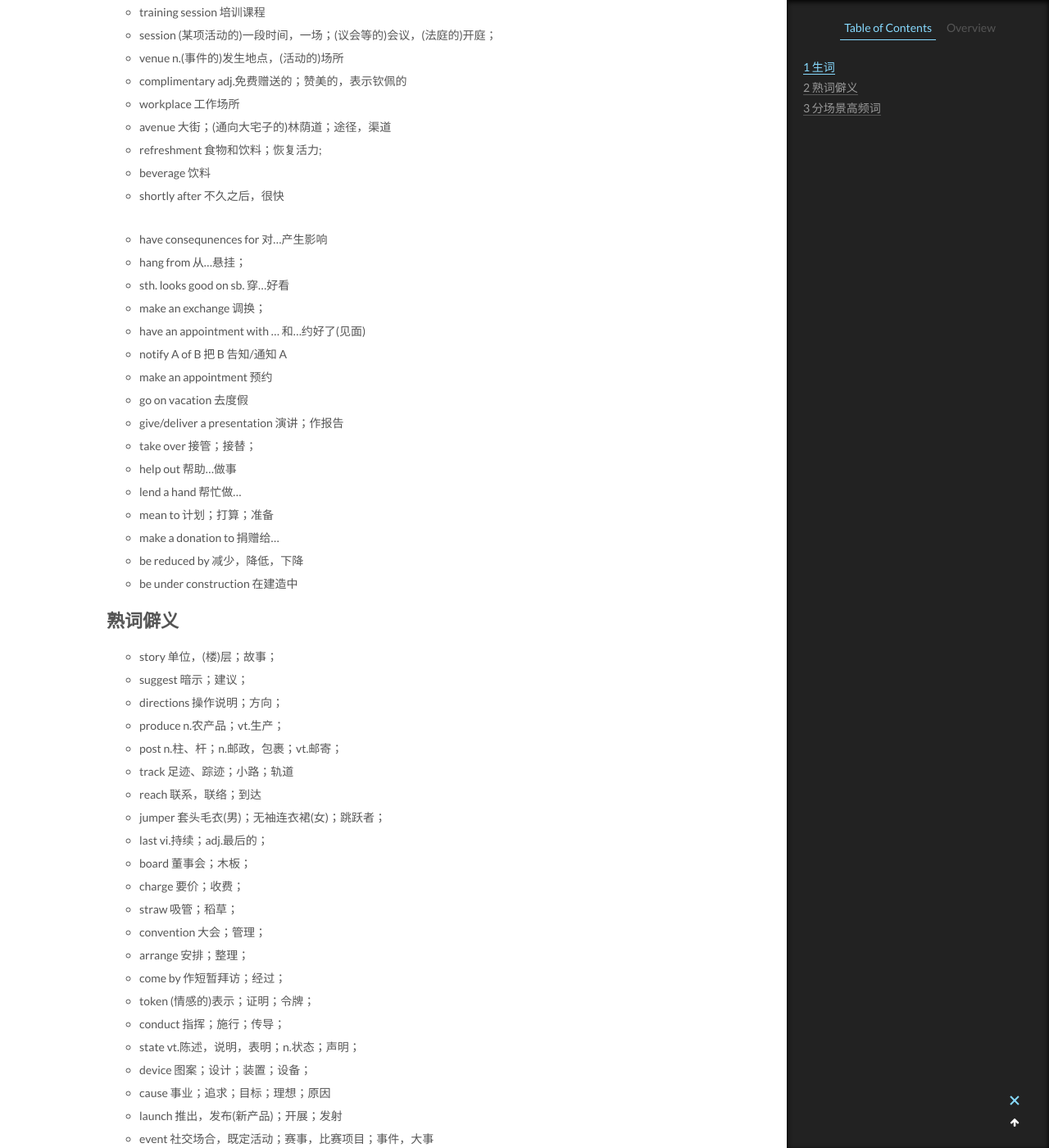
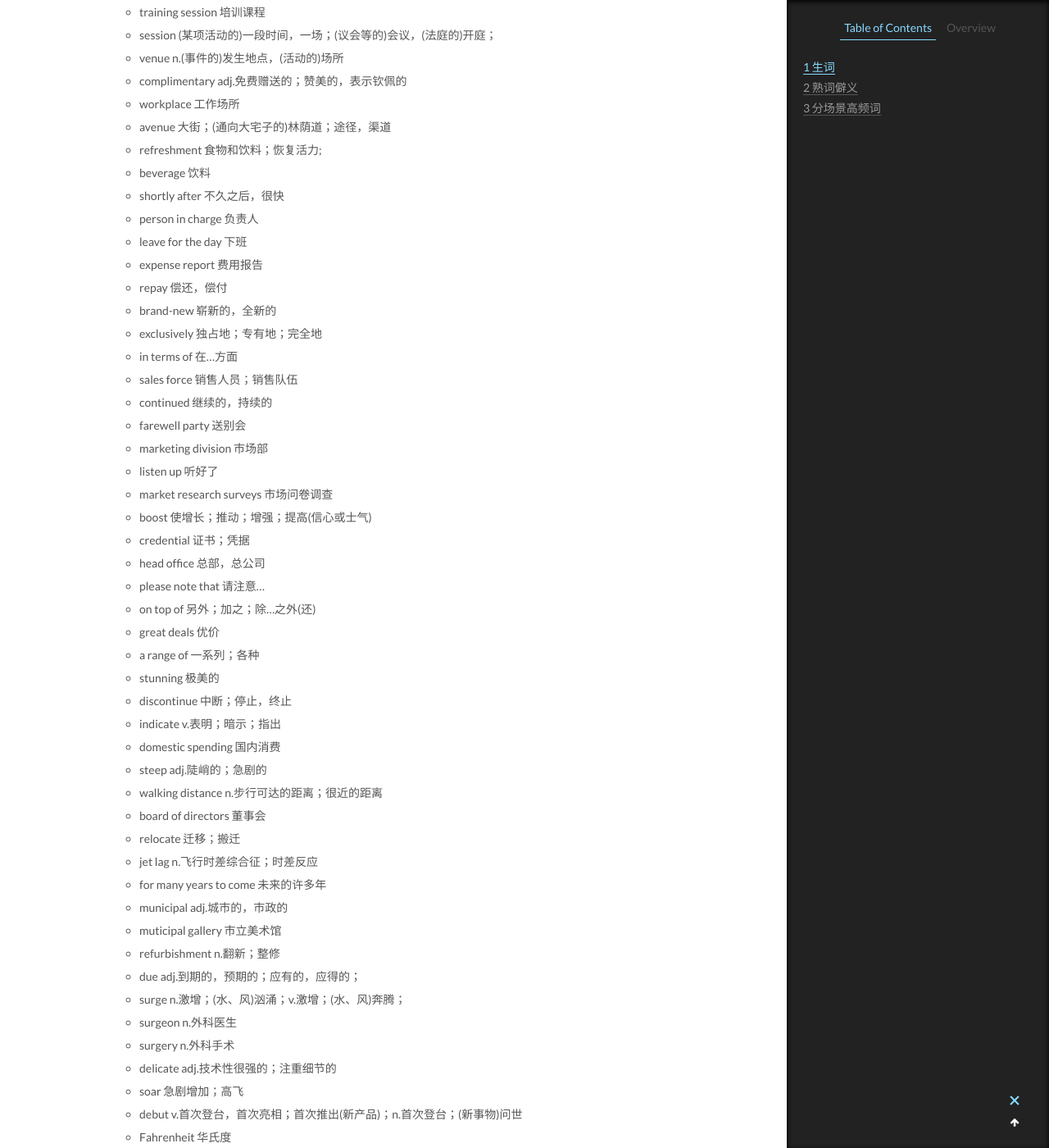
Before and after one commit to CodeHunter2006/CodeHunter2006.github.io, a Jekyll site: the page built from _posts/2022-04-23-TOEIC_vocabulary.md, in a window 1280 px wide and 1400 px high, scrolled down 3964 px. Shown: the whole window at 82% size. Built offline with Jekyll 4.4.1, drawn with Linux system fonts in a browser that asks for light colours; some of the changed text lies outside the part shown.

Commit message:
doc: add content

```diff
--- a/_posts/2022-04-23-TOEIC_vocabulary.md
+++ b/_posts/2022-04-23-TOEIC_vocabulary.md
@@ -128,6 +128,47 @@ tags: English
 - refreshment 食物和饮料；恢复活力;
 - beverage 饮料
 - shortly after 不久之后，很快
+- person in charge 负责人
+- leave for the day 下班
+- expense report 费用报告
+- repay 偿还，偿付
+- brand-new 崭新的，全新的
+- exclusively 独占地；专有地；完全地
+- in terms of 在...方面
+- sales force 销售人员；销售队伍
+- continued 继续的，持续的
+- farewell party 送别会
+- marketing division 市场部
+- listen up 听好了
+- market research surveys 市场问卷调查
+- boost 使增长；推动；增强；提高(信心或士气)
+- credential 证书；凭据
+- head office 总部，总公司
+- please note that 请注意...
+- on top of 另外；加之；除...之外(还)
+- great deals 优价
+- a range of 一系列；各种
+- stunning 极美的
+- discontinue 中断；停止，终止
+- indicate v.表明；暗示；指出
+- domestic spending 国内消费
+- steep adj.陡峭的；急剧的
+- walking distance n.步行可达的距离；很近的距离
+- board of directors 董事会
+- relocate 迁移；搬迁
+- jet lag n.飞行时差综合征；时差反应
+- for many years to come 未来的许多年
+- municipal adj.城市的，市政的
+- muticipal gallery 市立美术馆
+- refurbishment n.翻新；整修
+- due adj.到期的，预期的；应有的，应得的；
+- surge n.激增；(水、风)汹涌；v.激增；(水、风)奔腾；
+- surgeon n.外科医生
+- surgery n.外科手术
+- delicate adj.技术性很强的；注重细节的
+- soar 急剧增加；高飞
+- debut v.首次登台，首次亮相；首次推出(新产品)；n.首次登台；(新事物)问世
+- Fahrenheit 华氏度
 
 - have consequnences for 对...产生影响
 - hang from 从...悬挂；
@@ -145,6 +187,18 @@ tags: English
 - make a donation to 捐赠给...
 - be reduced by 减少，降低，下降
 - be under construction 在建造中
+- turn in 上交
+- hand in 上交
+- drop by 顺道拜访；造访
+- familiarize oneself with 熟悉...
+- send around 分发，发送
+- make a purchase 购买；采购
+- wander off 走失，迷路；离开(正题)
+- drop off 下降
+- waste center 废弃物处理中心
+- suffer from 受...折磨；因...受苦
+- be due to... 预期，预计
+- due to 由于
 
 # 熟词僻义
 
@@ -171,6 +225,8 @@ tags: English
 - launch 推出，发布(新产品)；开展；发射
 - event 社交场合，既定活动；赛事，比赛项目；事件，大事
 - refresh 恢复精神；喝饮料，吃点心；刷新
+- grab (匆忙地)拿，取；抓紧(吃、睡等)；抓住
+- record adj.创纪录的；vt.记录
 
 - come in 上市；进来
 - pick up 买；(开车)接载；取走；
@@ -427,7 +484,7 @@ tags: English
 ## Travel 旅游
 
 - accomodation 适应；住所；膳宿；
-- boarding pass 登机牌
+- boarding pass 登机牌(写着登机相关信息)
 - brochure 小册子
 - checkout n.结账退房的时间；v.办理退房；结账离开；
 - confirmation n.确认
@@ -488,6 +546,9 @@ tags: English
 - tailwind 顺风
 - airspeed 空速，飞行速度
 - descend 下来；下降
+- snowfall n.降雪；降雪量
+
+- make delivery 交货；送货
 
 ## Shorpping 购物
 
@@ -864,7 +926,8 @@ tags: English
 - detain 拘留；留住
 - penalty n.罚款，罚金；处罚
 - outsourcing n.外包；外购；外部采购
-- compensatory 补偿的，赔偿的
+- compensatory adj.补偿的，赔偿的
+- compensation n.补偿金；补偿；
 - prevail vi.盛行，流行；战胜，获胜
 - deem vt.认为，视作；相信
 - hereunder adv.在此之下；在下面
```
Also changed, not shown: other parts of _posts/2022-04-23-TOEIC_vocabulary.md (+4 -0 lines), _posts/2022-03-15-English_scene_work_communicate.md (+1 -0 lines), _posts/2022-05-07-TOEIC_grammar.md (+15 -0 lines), _posts/2022-05-08-TOEIC_listening.md (+5 -0 lines), _posts/2022-05-14-TOEIC_Basic.md (+3 -1 lines).
